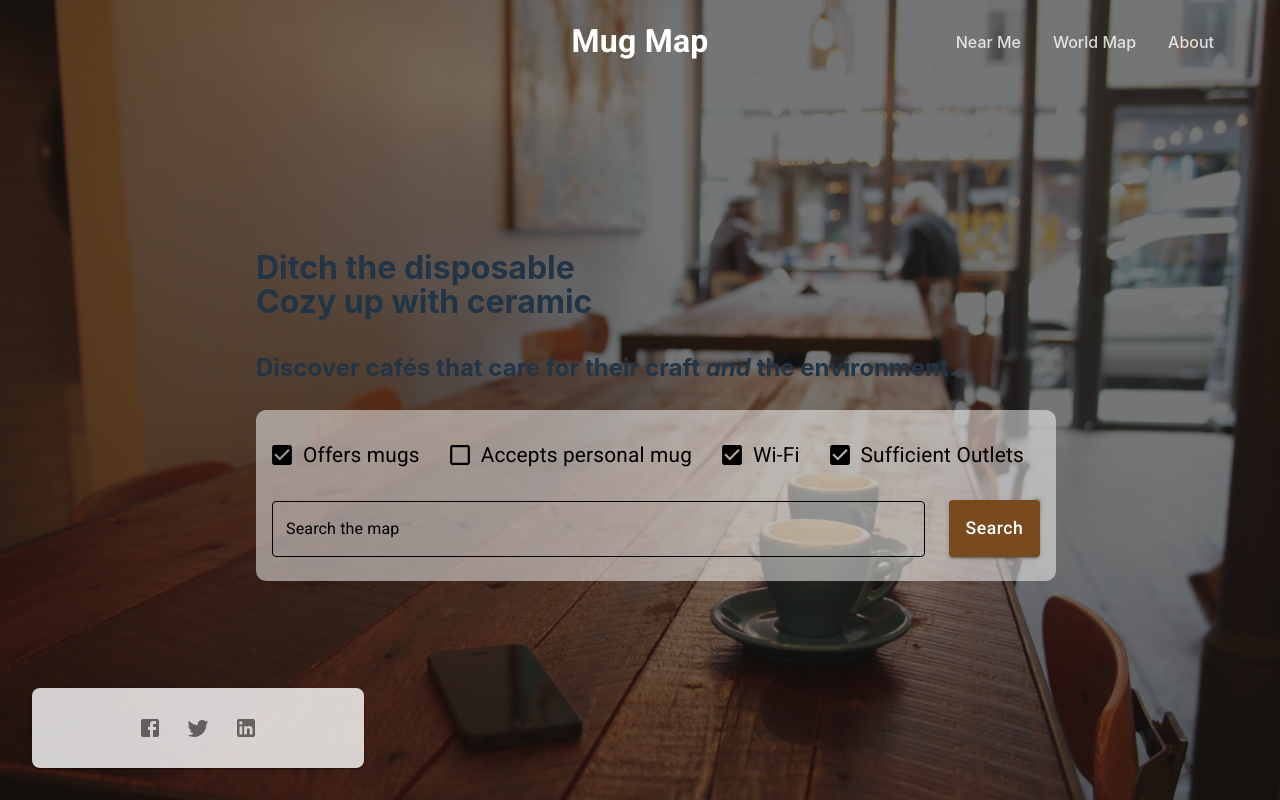
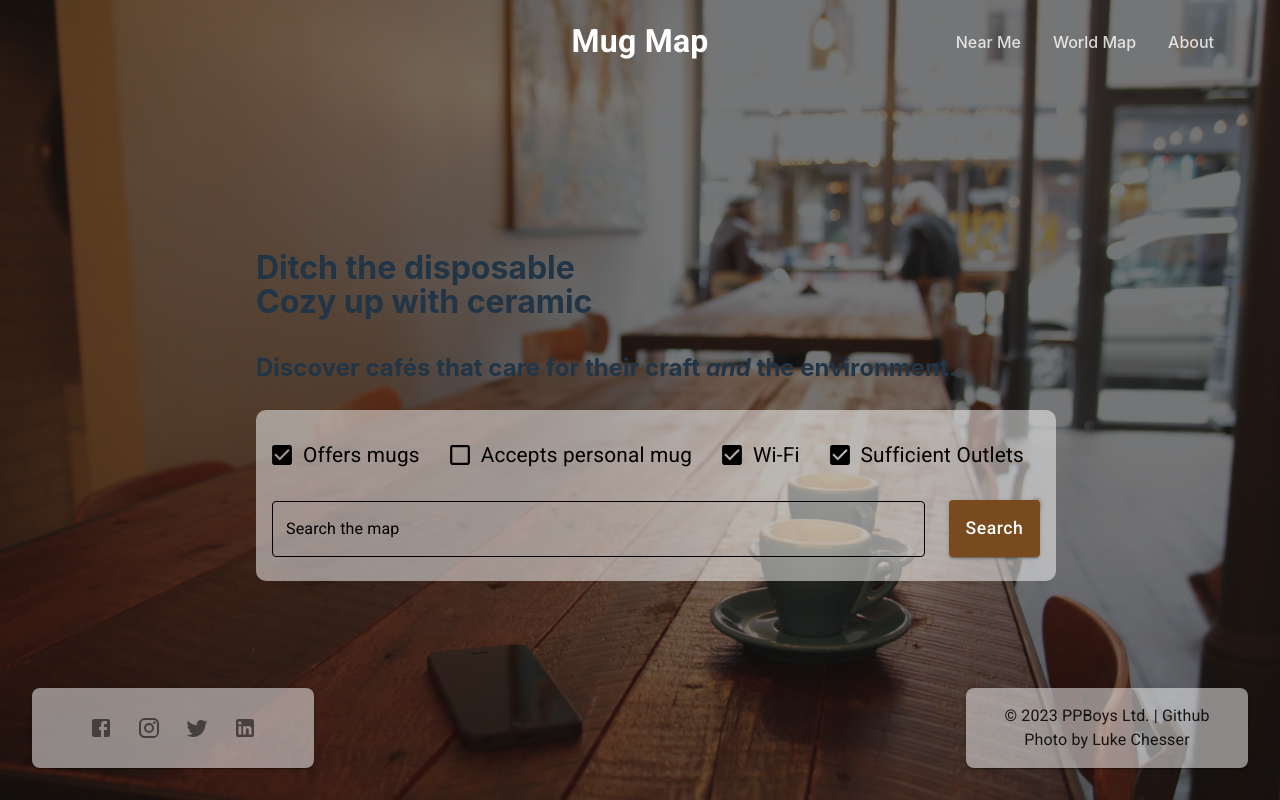
Before and after one commit to SeanPhilippi/mug-map, a React (Vite) app: page / in a window 1280 px wide. Built offline with nearby package versions, Linux system fonts and the light colour scheme.

Commit message:
CopyrightPanel added

```diff
--- /dev/null
+++ b/src/components/screens/Home/CopyrightPanel.tsx
@@ -0,0 +1,37 @@
+import React from 'react';
+import Box from '@material-ui/core/Box';
+import Paper from '@material-ui/core/Paper';
+import Typography from '@material-ui/core/Typography';
+import { makeStyles } from '@material-ui/core/styles';
+
+const useStyles = makeStyles({
+  panel: {
+    borderRadius: '.5rem',
+    backgroundColor: 'rgba(255, 255, 255, 0.5)',
+    width: '250px',
+    padding: '16px',
+    position: 'absolute',
+    bottom: '2rem',
+    right: '2rem',
+    zIndex: 1,
+  },
+});
+
+const CopyrightPanel: React.FC = () => {
+  const classes = useStyles();
+
+  return (
+    <Paper className={classes.panel}>
+      <Box
+        display='flex'
+        flexDirection='column'
+        alignItems='center'
+      >
+        <Typography>© 2023 PPBoys Ltd. | Github</Typography>
+        <Typography>Photo by Luke Chesser</Typography>
+      </Box>
+    </Paper>
+  );
+};
+
+export default CopyrightPanel;
--- a/src/components/screens/Home/Home.tsx
+++ b/src/components/screens/Home/Home.tsx
@@ -1,6 +1,7 @@
 import { makeStyles } from '@material-ui/core/styles';
 import Search from './Search';
 import SocialMediaPanel from './SocialMediaPanel';
+import CopyrightPanel from './CopyrightPanel';
 
 const useStyles = makeStyles({
   homeContainer: {
@@ -55,6 +56,7 @@ const Home = () => {
           </p>
           <Search />
           <SocialMediaPanel />
+          <CopyrightPanel />
         </div>
       </div>
     </div>
--- a/src/components/screens/Home/SocialMediaPanel.tsx
+++ b/src/components/screens/Home/SocialMediaPanel.tsx
@@ -2,14 +2,19 @@ import React from 'react';
 import Box from '@material-ui/core/Box';
 import Paper from '@material-ui/core/Paper';
 import IconButton from '@material-ui/core/IconButton';
-import { Facebook as FacebookIcon, Twitter as TwitterIcon, LinkedIn as LinkedInIcon } from '@material-ui/icons';
+import {
+  Facebook as FacebookIcon,
+  Instagram as InstagramIcon,
+  Twitter as TwitterIcon,
+  LinkedIn as LinkedInIcon,
+} from '@material-ui/icons';
 import { makeStyles } from '@material-ui/core/styles';
 
 const useStyles = makeStyles({
   panel: {
     borderRadius: '.5rem',
-    backgroundColor: 'rgba(255, 255, 255, 0.8)',
-    width: '300px',
+    backgroundColor: 'rgba(255, 255, 255, 0.5)',
+    width: '250px',
     padding: '16px',
     position: 'absolute',
     bottom: '2rem',
@@ -32,6 +37,10 @@ const SocialMediaPanel: React.FC = () => {
         </IconButton>
 
         <IconButton>
+          <InstagramIcon />
+        </IconButton>
+
+        <IconButton>
           <TwitterIcon />
         </IconButton>
 
```
